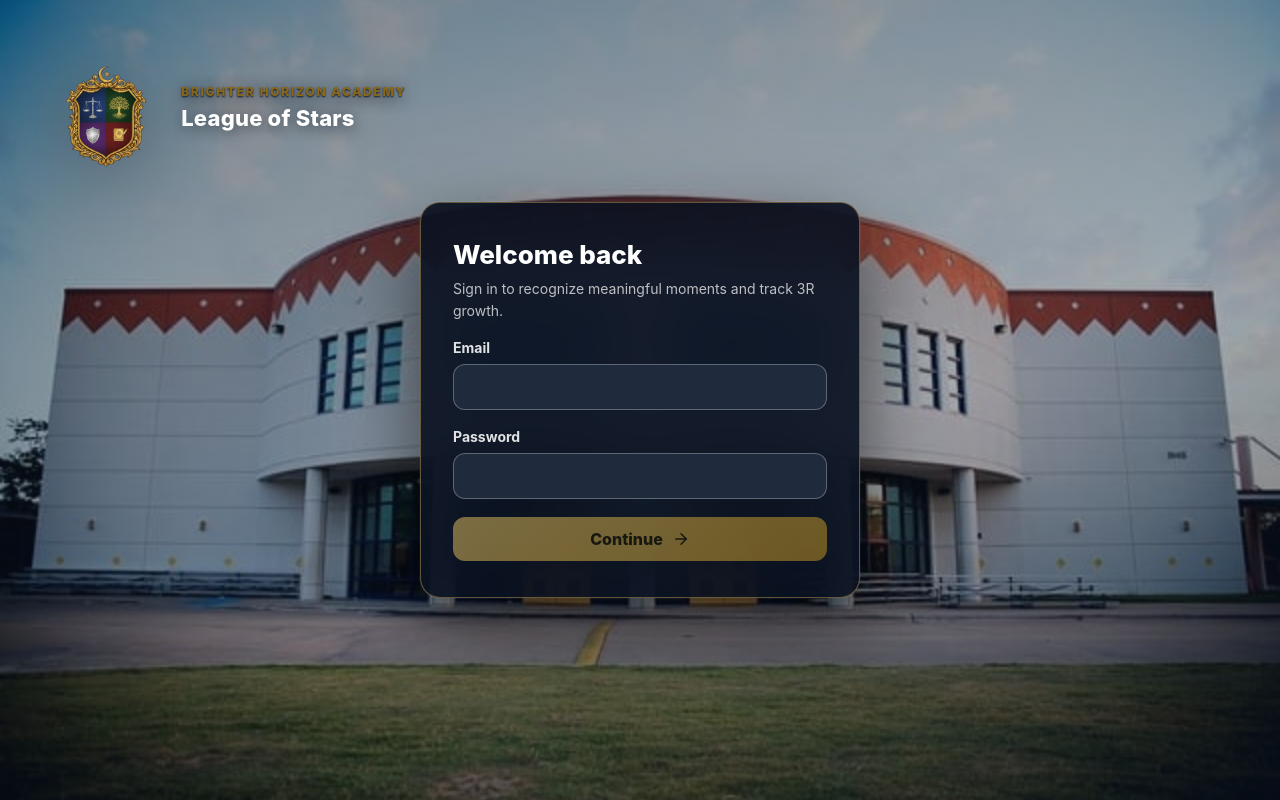
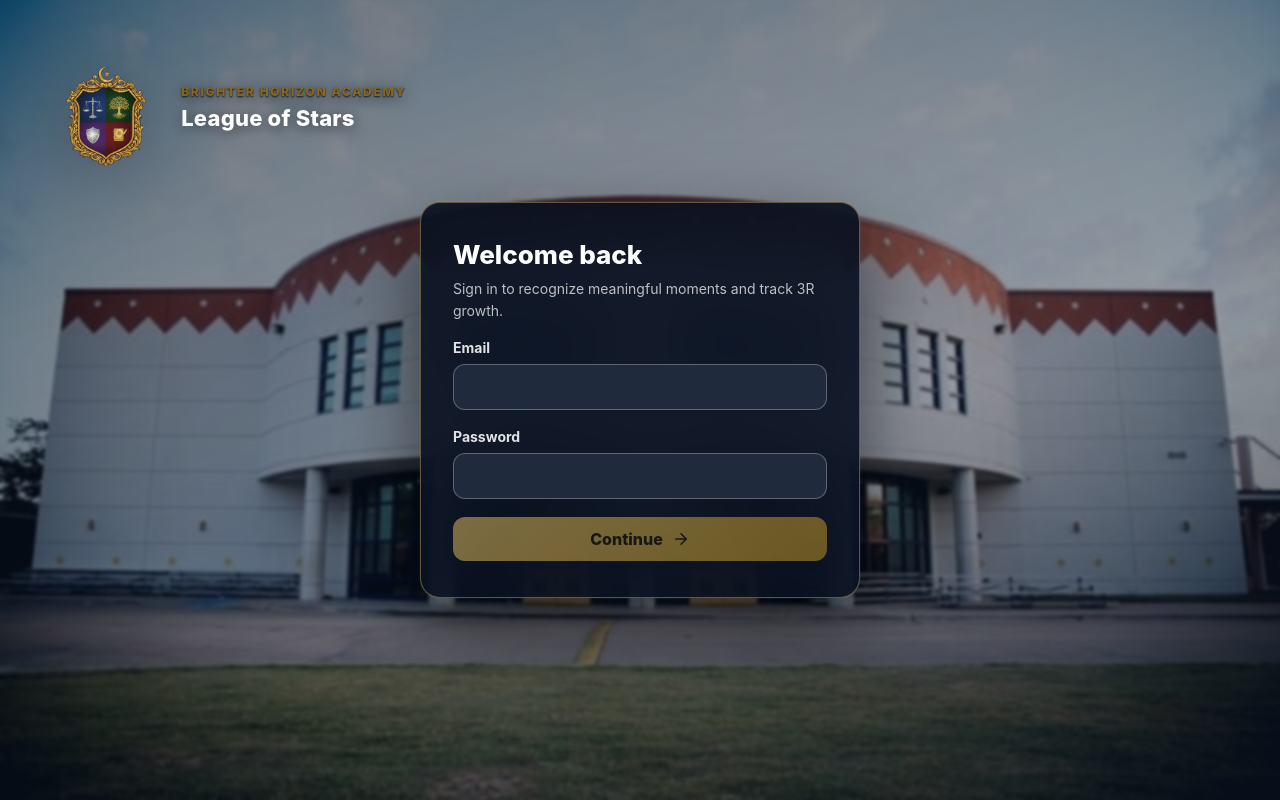
Before and after one commit to moneebsarmad/losv2, a Next.js app in the folder apps/web/: page / in a window 1280 px wide. Built offline with nearby package versions, Linux system fonts and the light colour scheme; no server answers.

Commit message:
Mask low-resolution login background

```diff
--- a/apps/web/src/app/globals.css
+++ b/apps/web/src/app/globals.css
@@ -59,7 +59,9 @@ button {
   inset: 0;
   content: '';
   background:
-    linear-gradient(160deg, rgba(8, 16, 32, 0.48) 0%, rgba(13, 27, 50, 0.36) 58%, rgba(10, 20, 38, 0.58) 100%);
+    linear-gradient(160deg, rgba(8, 16, 32, 0.56) 0%, rgba(13, 27, 50, 0.44) 58%, rgba(10, 20, 38, 0.68) 100%);
+  backdrop-filter: blur(1.6px) saturate(0.78) contrast(1.04);
+  -webkit-backdrop-filter: blur(1.6px) saturate(0.78) contrast(1.04);
 }
 
 .auth-glass-panel {
```
